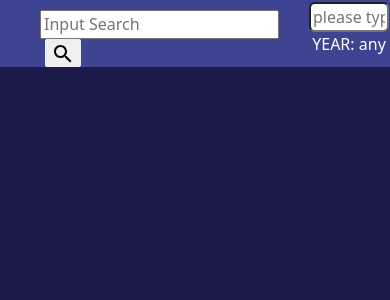
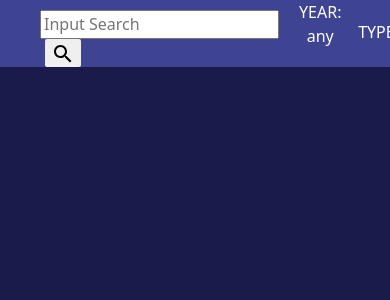
Before and after one commit to sun1723/movie_app, a React (Create React App) app: page / in a window 390 px wide. Shown: the top 300 px of the page. Built offline with nearby package versions, Linux system fonts and the light colour scheme.

Commit message:
refactor: MA-36-YEAR filter limit search option when resize to smaller screen

```diff
--- /dev/null
+++ b/src/components/MenuList.js
@@ -0,0 +1,16 @@
+import '../utils/menu_list.scss'
+
+export const MenuList = ({options, handleChangeYear}) => {
+  return (
+    <select className='menu-select' onChange={evt => { handleChangeYear(evt.currentTarget.value)}}>
+      {options.map (opt => {
+        return (
+          <option
+            className="menu-option"
+            value={opt.value}>{opt.value}
+          </option>
+        )})
+      }
+    </select>
+  );
+}
--- a/src/components/Moviesview.js
+++ b/src/components/Moviesview.js
@@ -77,11 +77,11 @@ export const Moviesview = () => {
    * windowResize: handle window resize
    */
   const windowResize = () => {
-    if(window.innerWidth < 600){
+    if(window.innerWidth <= 600){
       setOnPhoneMode(true);
       setOnTabletMode(false);
       setCollapMode(true);
-    }else if(window.innerWidth > 600 && window.innerWidth < 768){
+    }else if(window.innerWidth > 600 && window.innerWidth <= 768){
       setOnPhoneMode(false);
       setOnTabletMode(true);
       setCollapMode(true);
--- a/src/components/Nav.js
+++ b/src/components/Nav.js
@@ -12,7 +12,10 @@ export const Nav = ({handleOnChangeType, handleOnSearchClick, selectedYear, hand
         <SearchBox onSearch={handleOnSearchClick} iconAfter={<SearchIcon/>}/>
       </div>
       <div className='nav-bar_year'>
-        <YearSlider selectedYear={selectedYear} handleChangeYear={handleChangeYear}/>
+        <YearSlider
+          selectedYear={selectedYear}
+          collapMode={collapMode}
+          handleChangeYear={handleChangeYear}/>
       </div>
       <div className='nav-bar_type'>
         <TypesList
--- a/src/components/YearSlider.js
+++ b/src/components/YearSlider.js
@@ -1,8 +1,24 @@
 import "../utils/year_slider.scss"
+import { useState } from "react";
+import { MenuList } from "./MenuList";
 
-export const YearSlider = ({selectedYear, handleChangeYear}) => {
+export const YearSlider = ({selectedYear, handleChangeYear, collapMode}) => {
+  const [isOpen, setIsOpen] = useState(false);
+  const yearOptions = [
+    {label: "any", value:"any"},
+    {label: "2022",value:"2022"},
+    {label: "2021", value: "2021"},
+    {label: "2020", value: "2020"},
+    {label: "2019", value: "2019"},
+    {label: "2018", value: "2018"}
+  ]
   return (
     <>
+      <div className="text" onClick={(evt) => {if(collapMode){setIsOpen(!isOpen)}}}>
+        YEAR: { !isOpen ? selectedYear ? selectedYear : 'any' : ''}
+      </div>
+      {!collapMode ?
+        (<>
           <div className="alter" >
             <input
               type='number'
@@ -21,9 +37,16 @@ export const YearSlider = ({selectedYear, handleChangeYear}) => {
               onChange={(evt) => {handleChangeYear(evt.currentTarget.value)}} />
             <span className="slider_end">2050</span>
           </div>
-      <div className="text">
-        YEAR: {selectedYear ? selectedYear : 'any'}
-      </div>
+        </>)
+      :
+      isOpen ?
+      (<div className="menu">
+        <MenuList
+          options={yearOptions}
+          handleChangeYear={handleChangeYear}/>
+      </div>)
+      :null
+      }
     </>
   )
 }
--- a/src/utils/drop_down.scss
+++ b/src/utils/drop_down.scss
@@ -2,8 +2,8 @@
   width: 100px;
   height: auto;
   position: absolute;
-  top: 30px;
-  right: 100px;
+  top: 10px;
+  right: 20px;
   background-color: #fff;
   z-index: 10;
   color: #000;
--- /dev/null
+++ b/src/utils/menu_list.scss
@@ -0,0 +1,7 @@
+.menu-select{
+  width: 100%;
+}
+
+.menu-option {
+  font-size: 0.8rem;
+}
--- a/src/utils/year_slider.scss
+++ b/src/utils/year_slider.scss
@@ -3,6 +3,10 @@ $phone-screen: 600px;
 $md-screen:768px;
 $lg-screen: 992px;
 $laptop-screen: 1200px;
+$phone-screen-2: 601px;
+$md-screen-2:769px;
+$lg-screen-2: 993px;
+$laptop-screen-2: 1201px;
 
 .slider,
 .text {
@@ -40,8 +44,19 @@ $laptop-screen: 1200px;
 }
 
 @media screen and (max-width: $lg-screen) {
+  .text {
+      display: inline-block;
+      padding-right: 10px
+    }
   .slider{
     display: none;
+  }
+  .alter {
+    display: none;
+  }
+  .menu {
+    display: inline-block;
+    width: auto;
   }
 }
 
```
Lines whose indentation alone changed are shown as unchanged.
